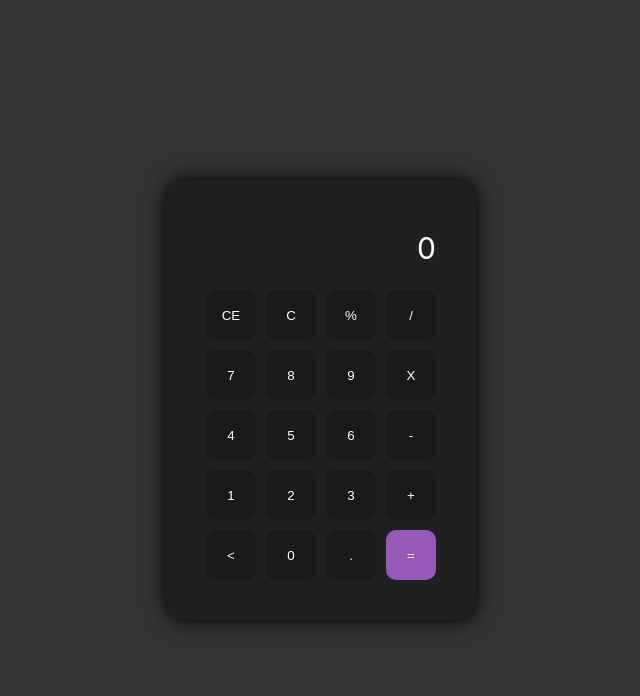
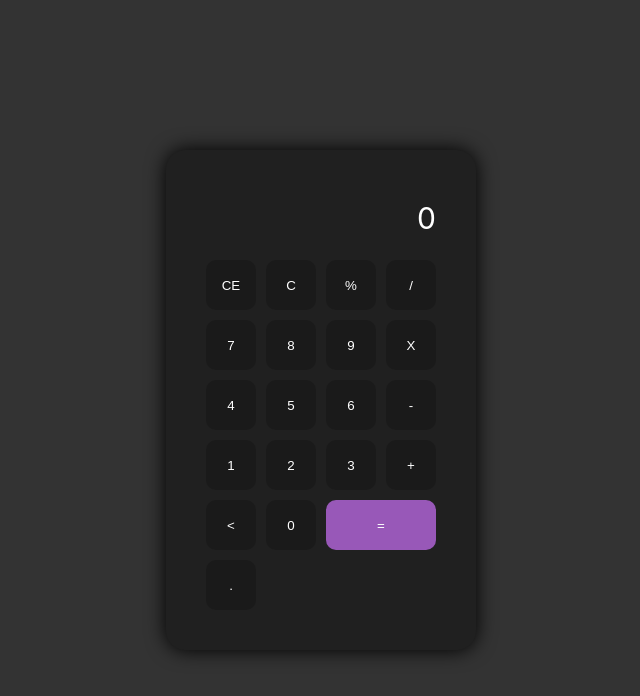
Before and after one commit to Luci606/Kalkulator, a React (Create React App) app: page / in a window 1280 px wide. Shown: the top 696 px of the page, without its empty margins (319-959 px from the left). Built offline with nearby package versions, Linux system fonts and the light colour scheme.

Commit message:
zmiana wyglądu przycisków

```diff
--- a/src/index.css
+++ b/src/index.css
@@ -57,6 +57,9 @@ code {
 }
 .bttn-equal{
   background: #9858b8;
+  width: 110px;
+  grid-column: 3 / 5;
+  grid-row: 5;
 }
 .bttn-equal:hover{
   background-color: #7b3f99;
```
